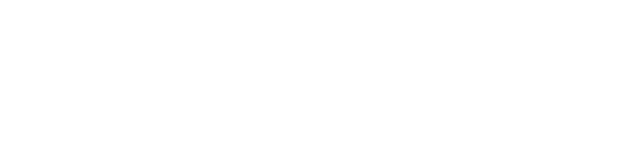
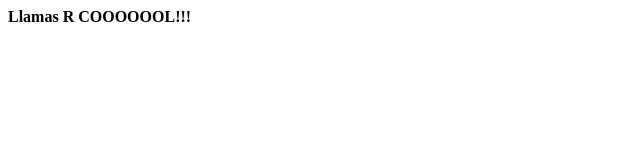
Before and after one commit to Mr-Llama/myfirstrepo, a plain HTML site: page index.html in a window 1280 px wide. Shown: the whole page, without its empty margins (0-640 px from the left). Drawn offline with Linux system fonts and the light colour scheme.

Commit message:
first change
added a fact

```diff
--- a/index.html
+++ b/index.html
@@ -6,5 +6,6 @@
 </head>
 
 <body>
+<strong>Llamas R COOOOOOL!!!</strong>
 </body>
 </html>
```
